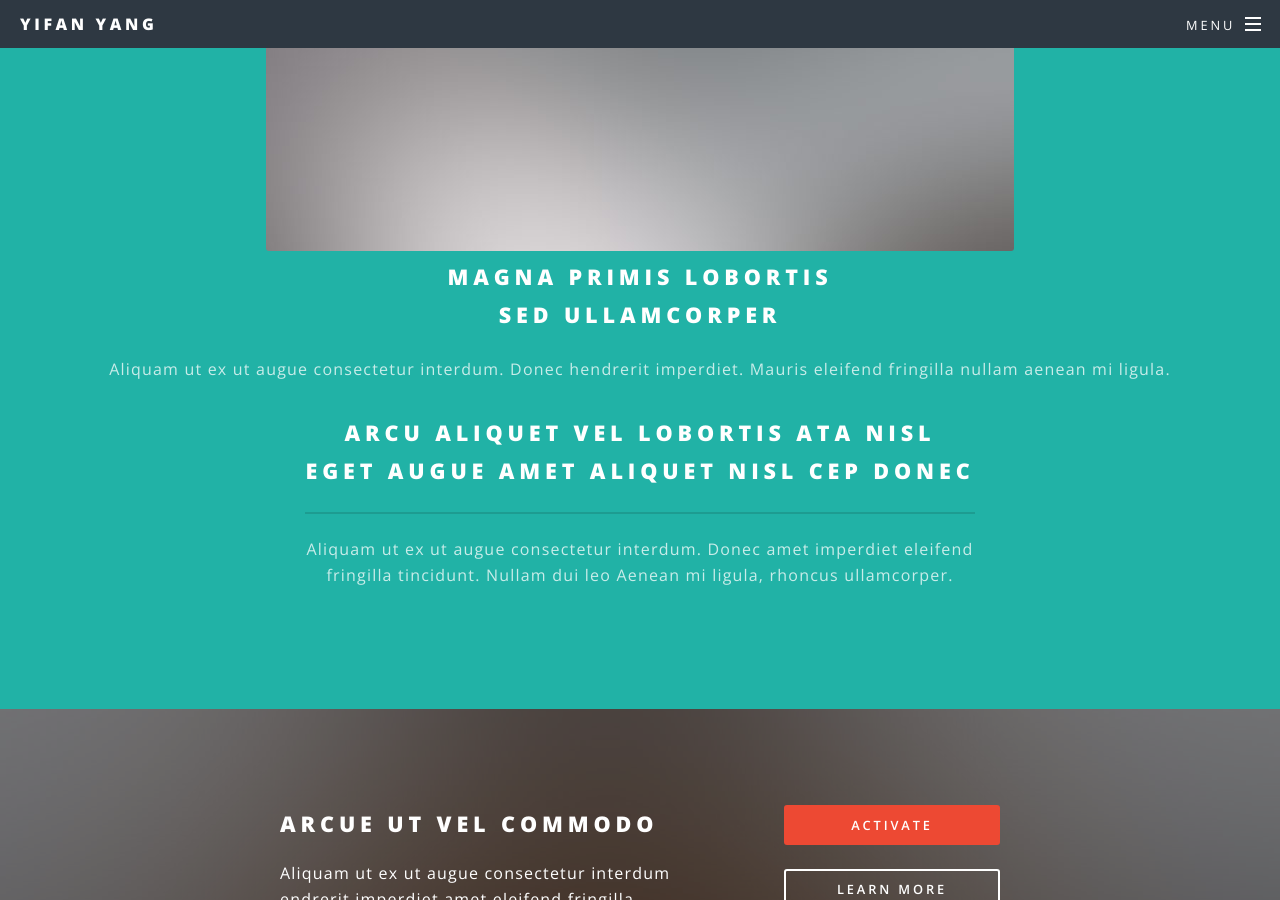
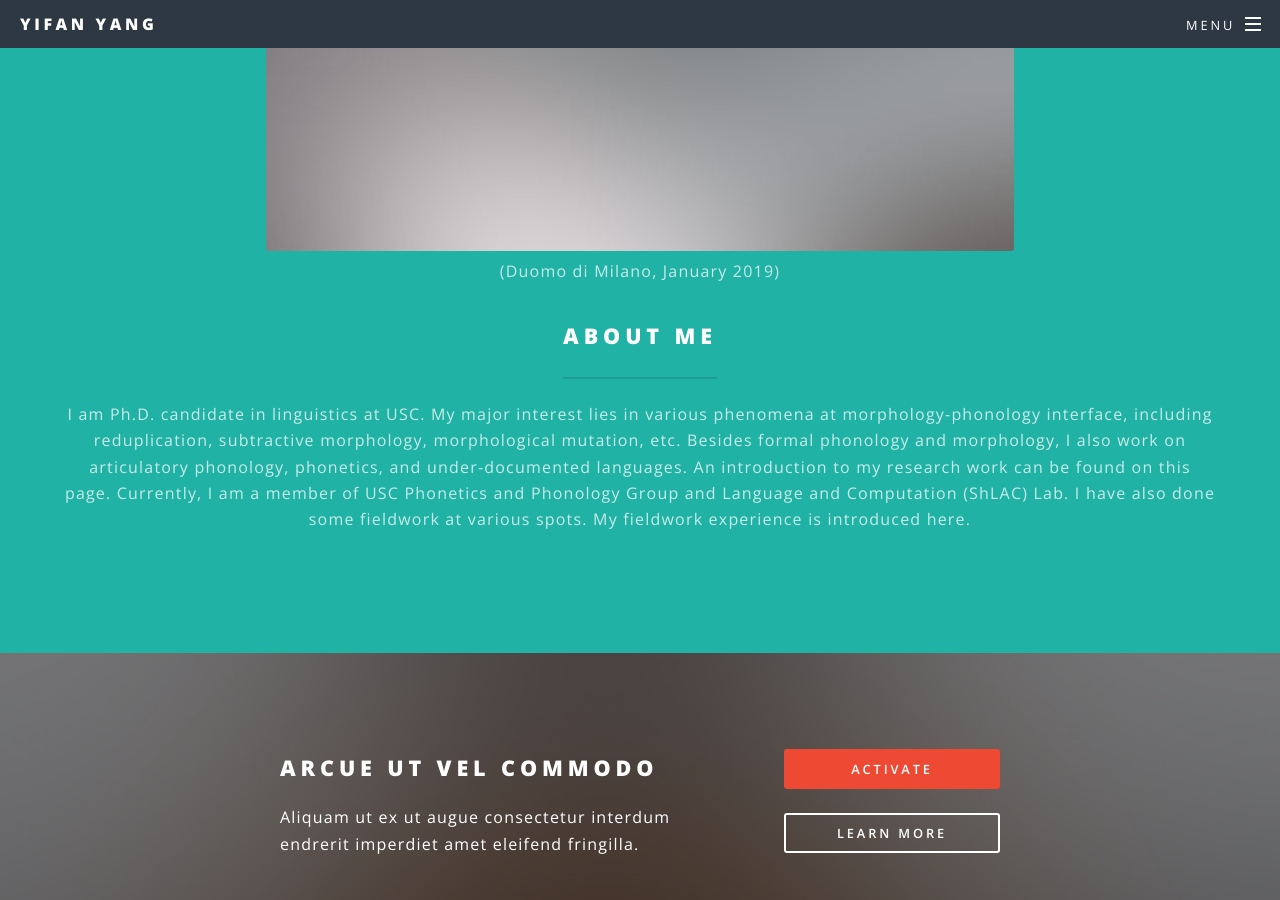
Before and after one commit to MuxuanHe/MuxuanHe, a Jekyll site: the page built from index.html, in a window 1280 px wide and 900 px high, scrolled down 1274 px. Built offline with Jekyll 4.4.1, drawn with Linux system fonts in a browser that asks for light colours.

Commit message:
Update index.html

```diff
--- a/index.html
+++ b/index.html
@@ -10,22 +10,19 @@ layout: landing
 								<li><a href="#" class="button special">Activate</a></li>
 							</ul> -->
 						</div>
-						<a href="#one" class="more scrolly">Learn More</a>
+						<a href="#one" class="more scrolly">About Me</a>
 					</section>
 
 				<!-- One -->
 					<section id="one" class="wrapper style1 special">
 						<div class="image"><img src="images/pic01.jpg" alt="" /></div><div class="content">
-							<h2>Magna primis lobortis<br />
-							sed ullamcorper</h2>
-							<p>Aliquam ut ex ut augue consectetur interdum. Donec hendrerit imperdiet. Mauris eleifend fringilla nullam aenean mi ligula.</p>
+							<p> (Duomo di Milano, January 2019)
 						</div>
 						<div class="inner">
 							<header class="major">
-								<h2>Arcu aliquet vel lobortis ata nisl<br />
-								eget augue amet aliquet nisl cep donec</h2>
-								<p>Aliquam ut ex ut augue consectetur interdum. Donec amet imperdiet eleifend<br />
-								fringilla tincidunt. Nullam dui leo Aenean mi ligula, rhoncus ullamcorper.</p>
+								<h2>About Me</h2>
+								<p>I am Ph.D. candidate in linguistics at USC. My major interest lies in various phenomena at morphology-phonology interface, including reduplication, subtractive morphology, morphological mutation, etc. Besides formal phonology and morphology, I also work on articulatory phonology, phonetics, and under-documented languages. An introduction to my research work can be found on this page.
+Currently, I am a member of USC Phonetics and Phonology Group and Language and Computation (ShLAC) Lab. I have also done some fieldwork at various spots. My fieldwork experience is introduced here.</p>
 							</header>
 						</div>
 					</section>
```
